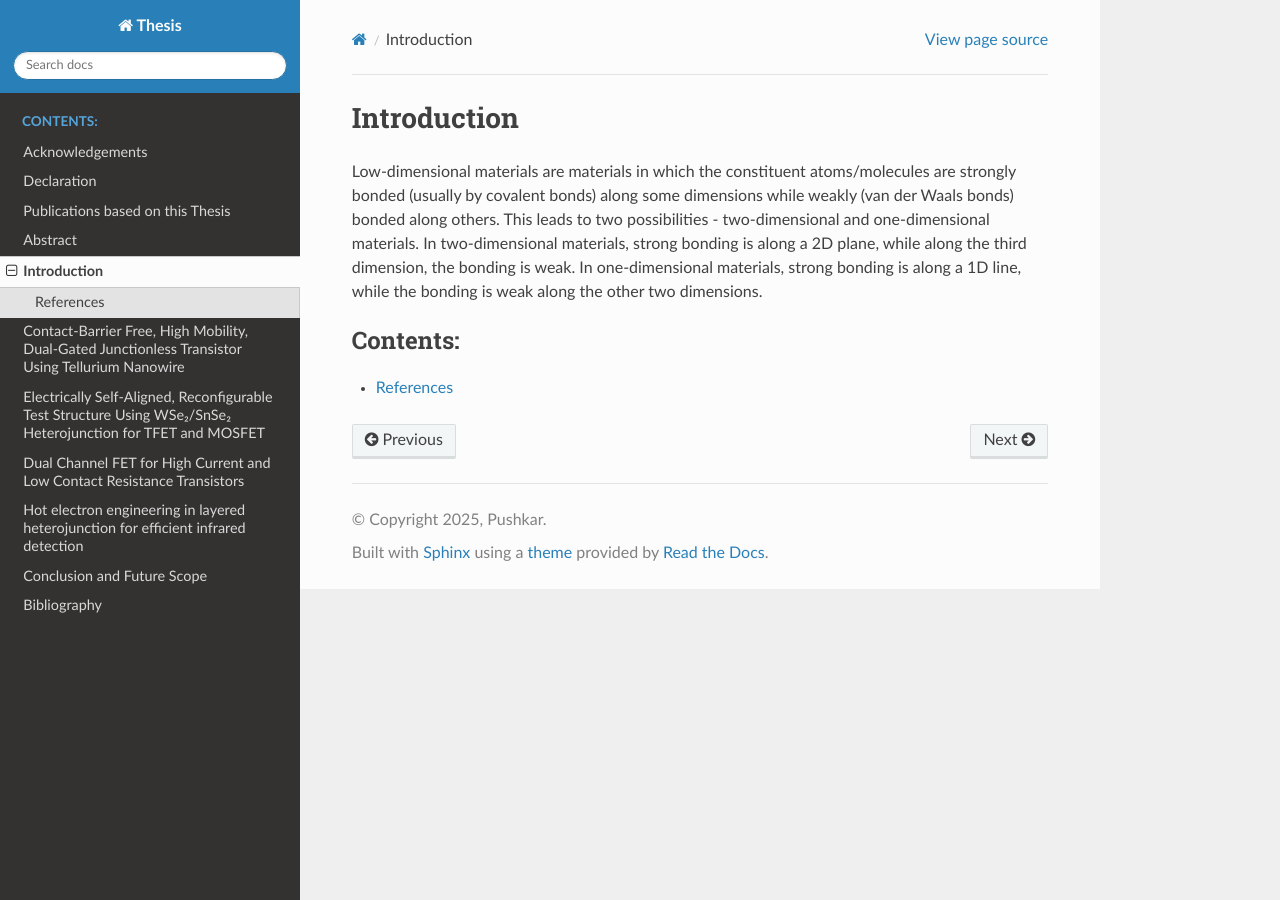
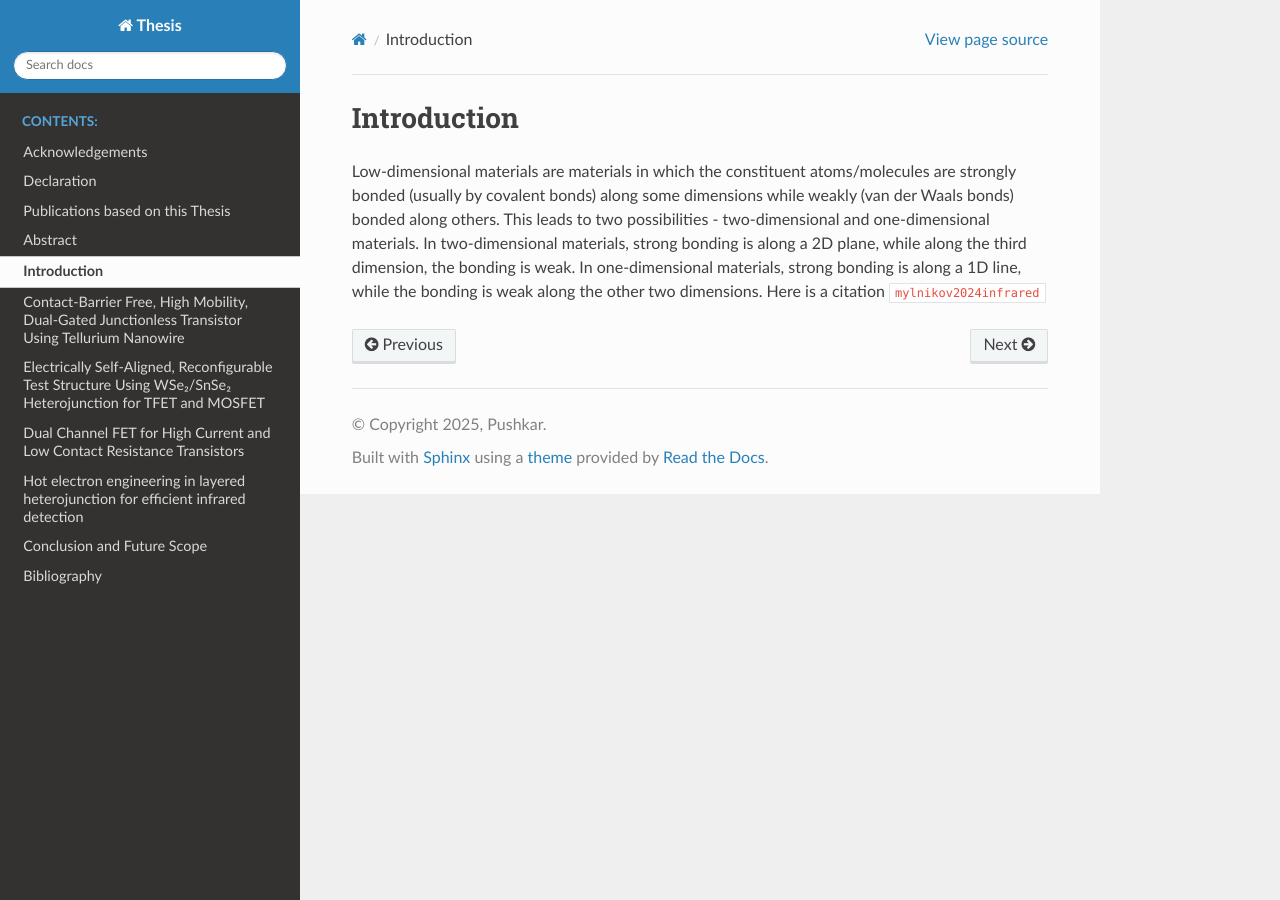
Before and after one commit to dpshkr/mythesis, a Sphinx documentation site: the page built from source/introduction/index.rst, in a window 1280 px wide. Built offline with Sphinx 7.4.7 and the Read the Docs theme 3.1.0, drawn with Linux system fonts in a browser that asks for light colours; cross-references to code outside the pages are shown as plain code.

Commit message:
Update index.rst

```diff
--- a/source/introduction/index.rst
+++ b/source/introduction/index.rst
@@ -6,9 +6,8 @@ This leads to two possibilities - two-dimensional and one-dimensional materials.
 In two-dimensional materials, strong bonding is along a 2D plane, while along the third dimension, the bonding is weak.
 In one-dimensional materials, strong bonding is along a 1D line,
 while the bonding is weak along the other two dimensions.
+Here is a citation :cite:p:`mylnikov2024infrared`
 
 .. toctree::
    :maxdepth: 2
    :caption: Contents:
-
-   references
```
